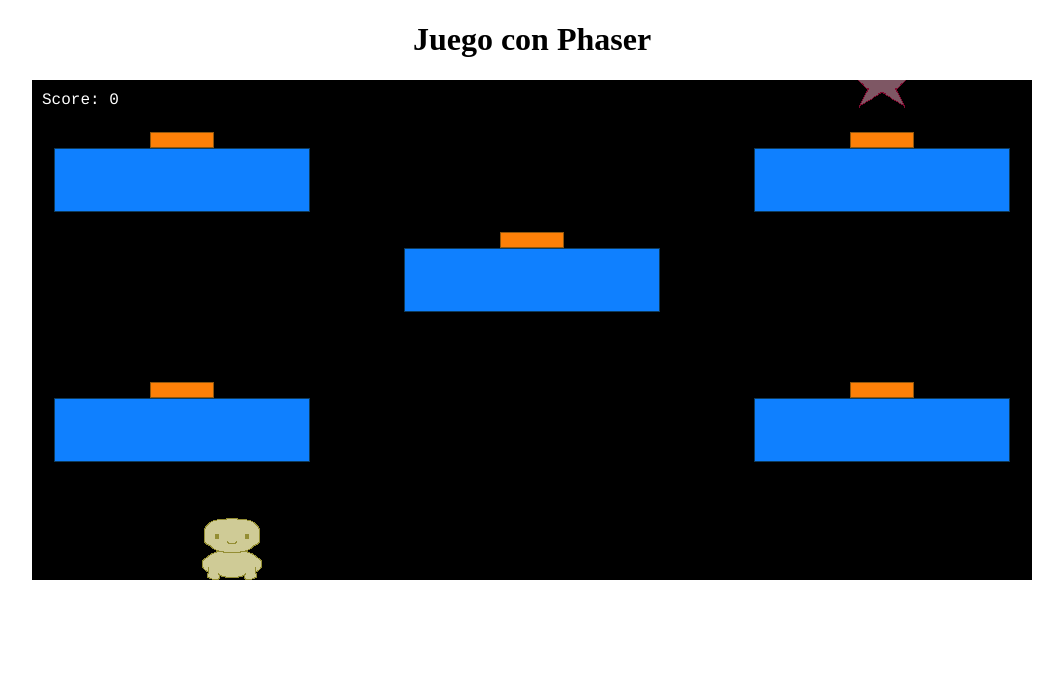
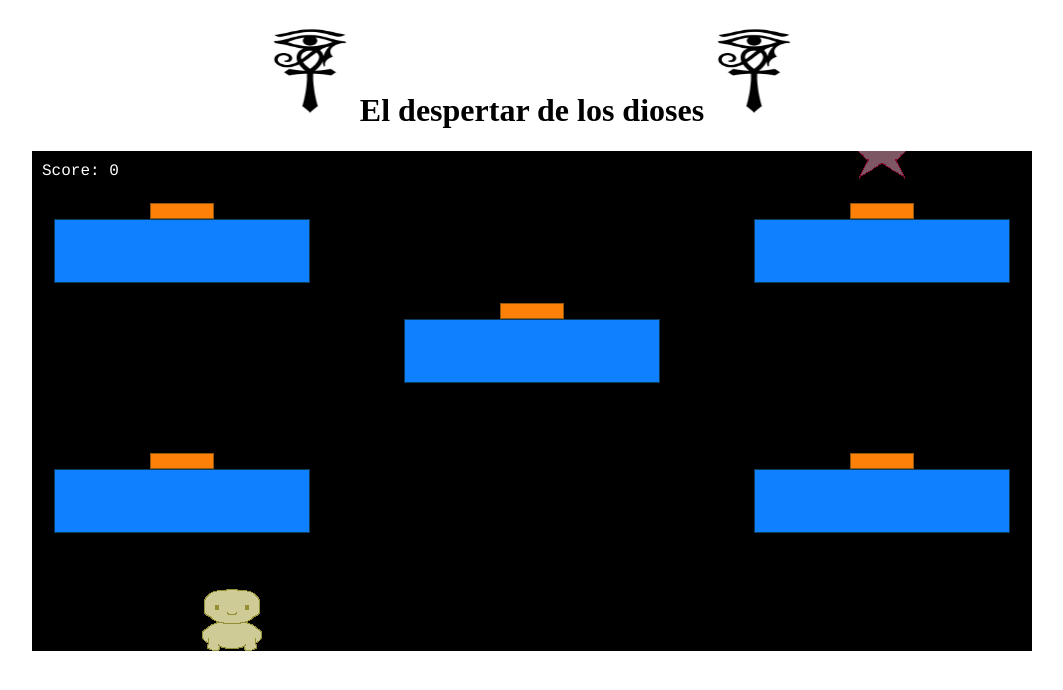
Before and after one commit to marsampe/ProyectoDVI, a website built with Parcel: page index.html in a window 1280 px wide. Shown: the whole page, without its empty margins (108-1171 px from the left). Built offline with nearby package versions, Linux system fonts and the light colour scheme; files whose address does not match are found by name.

Commit message:
pequeñas pruebas

```diff
--- a/css/game.css
+++ b/css/game.css
@@ -1,3 +1,4 @@
 h1 {
   text-align: center;
+
 }
--- a/index.html
+++ b/index.html
@@ -3,15 +3,15 @@
 
 <head>
     <meta charset="UTF-8">
-    <link rel="shortcut icon" href="assets/sprites/player.png" type="image/png" />
+    <link rel="shortcut icon" href="images/llave.jpg" type="image/png" />
     <meta name="viewport" content="width=device-width, initial-scale=2.0">
     <link rel="stylesheet" href="./css/game.css">
 
-    <title>¡Juego con Phaser!</title>
+    <title>El despertar de los dioses</title>
 </head>
 
 <body>
-    <h1>Juego con Phaser</h1>
+    <h1><img src="/images/llave.jpg" height="100" width="100">El despertar de los dioses<img src="/images/llave.jpg" height="100" width="100"></h1>
     <script src="./src/game.js" type="module"></script>
 </body>
 
```
Also changed, not shown: images/llave.jpg (added).
